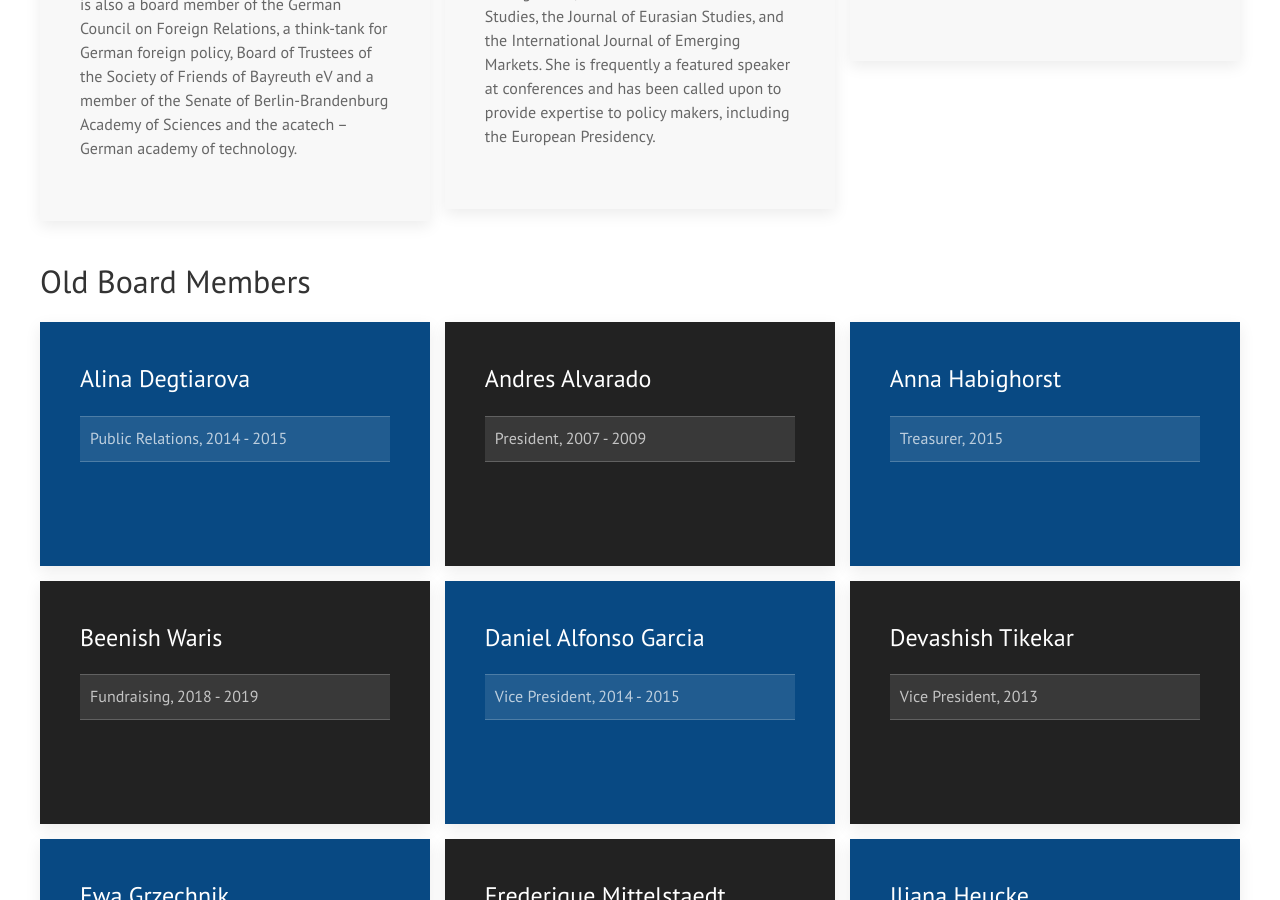
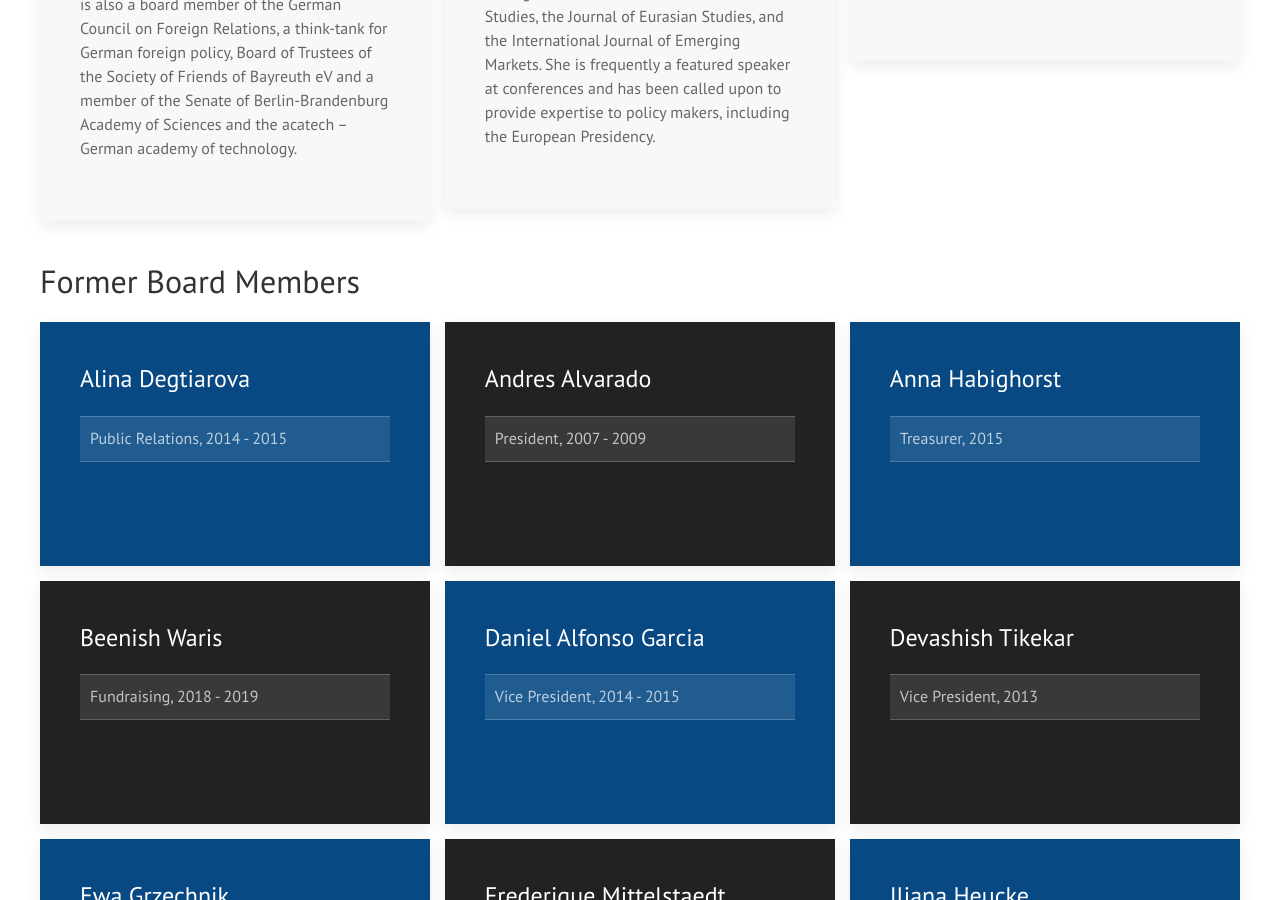
Before and after one commit to JacobsAlumni/jekyll.jacobs-alumni.de, a Jekyll site: the page built from src/board/index.html, in a window 1280 px wide and 900 px high, scrolled down 6013 px. Built offline with Jekyll 4.4.1, drawn with Linux system fonts in a browser that asks for light colours.

Commit message:
Rename Old Board Members -> Former Board Members

```diff
--- a/src/board/index.html
+++ b/src/board/index.html
@@ -24,7 +24,7 @@ redirect_from: /alumni-board/
   {% endfor %}
 </div>
 
-<h2>Old Board Members</h2>
+<h2>Former Board Members</h2>
 
 <div class="uk-grid uk-grid-small uk-child-width-1-1@s uk-child-width-1-3@m" uk-grid>
 {% assign sorted = site.data.oldmembers | sort: 'name' %}
```
